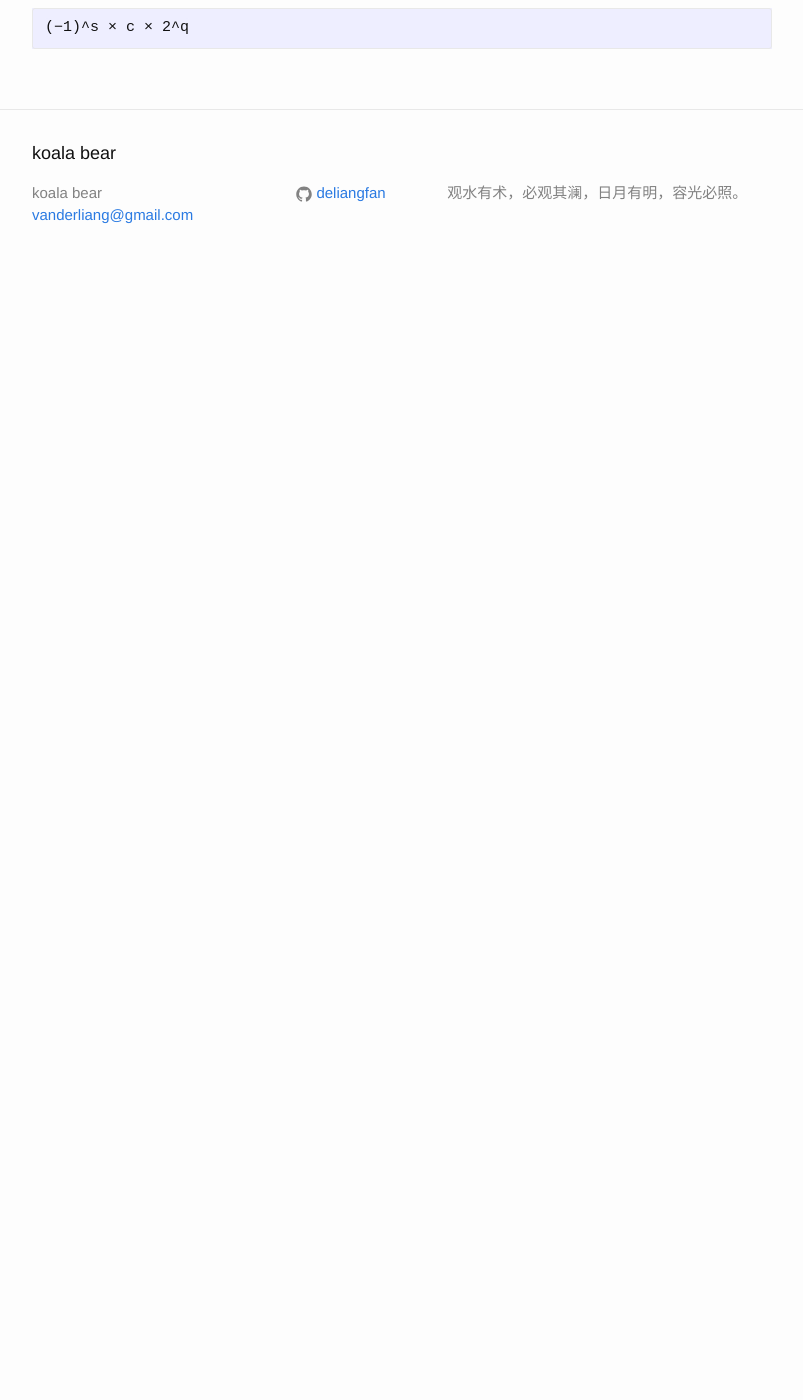
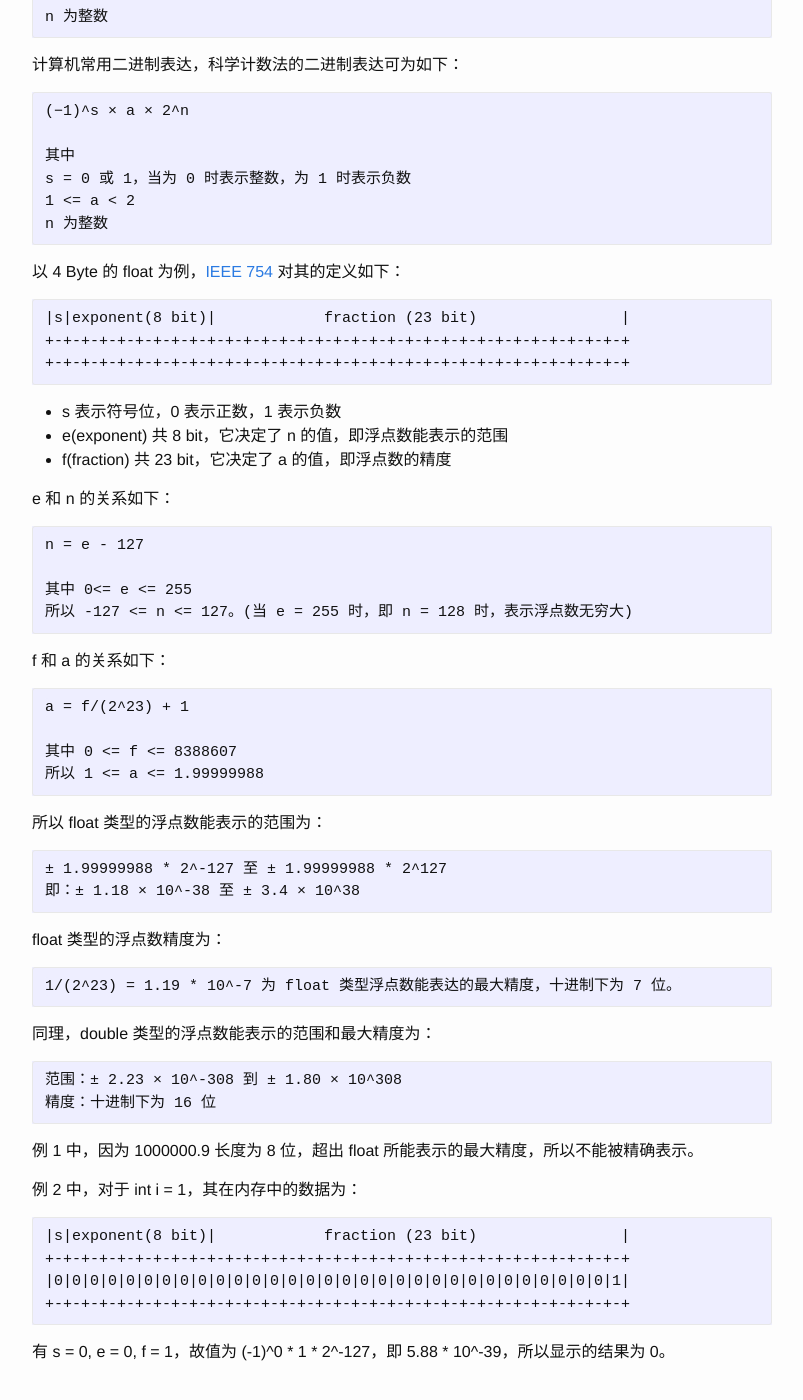
Before and after one commit to DeliangFan/deliangfan.github.io, a Jekyll site: the page built from _posts/2016-10-20-Floating_number.markdown, in a window 1280 px wide and 1400 px high, scrolled down 1374 px. Shown: the whole window, without its empty margins (238-1041 px from the left). Built offline with Jekyll 4.4.1, drawn with Linux system fonts in a browser that asks for light colours; comment, search, counter and statistics services are not loaded; before the commit the page ends 1661 px from its top, so only the background shows below that; some of the changed text lies outside the part shown.

Commit message:
update floating

```diff
--- a/_posts/2016-10-20-Floating_number.markdown
+++ b/_posts/2016-10-20-Floating_number.markdown
@@ -51,22 +51,94 @@ void main(){
 从例 1 可知，[浮点数](https://en.wikipedia.org/wiki/IEEE_floating_point)表示的精度有限；由例 2 可知，同样为 4 Byte，float 和 int 的组织结构不一样。那么浮点数是如何组织的呢？首先回忆[科学计数法](https://zh.wikipedia.org/wiki/%E7%A7%91%E5%AD%A6%E8%AE%B0%E6%95%B0%E6%B3%95)。在科学记数法中，一个有限的实数可用如下表示：
 
 ~~~
-a * 10 ^ n
+a * 10^n
 
 其中：
 1 <= |a| < 10
 n 为整数
 ~~~
 
-和科学计数法类似，以 4 Byte 的 float 为例，[IEEE 754](https://en.wikipedia.org/wiki/IEEE_754-1985) 的定义如下：
+以上式子亦可表达如下：
 
 ~~~
+(-1)^s * a * 10^n
 
-|s|    q(8 bit)   |                  c(23 bit)                  |
+其中：
+s = 0 或 1，当为 0 时表示整数，为 1 时表示负数
+1 <= a < 10
+n 为整数
+~~~
+
+计算机常用二进制表达，科学计数法的二进制表达可为如下：
+
+~~~
+(−1)^s × a × 2^n
+
+其中
+s = 0 或 1，当为 0 时表示整数，为 1 时表示负数
+1 <= a < 2
+n 为整数
+~~~
+
+以 4 Byte 的 float 为例，[IEEE 754](https://en.wikipedia.org/wiki/IEEE_754-1985) 对其的定义如下：
+
+~~~
+|s|exponent(8 bit)|            fraction (23 bit)                |
 +-+-+-+-+-+-+-+-+-+-+-+-+-+-+-+-+-+-+-+-+-+-+-+-+-+-+-+-+-+-+-+-+
 +-+-+-+-+-+-+-+-+-+-+-+-+-+-+-+-+-+-+-+-+-+-+-+-+-+-+-+-+-+-+-+-+
 ~~~
 
+- s 表示符号位，0 表示正数，1 表示负数
+- e(exponent) 共 8 bit，它决定了 n 的值，即浮点数能表示的范围
+- f(fraction) 共 23 bit，它决定了 a 的值，即浮点数的精度
+
+e 和 n 的关系如下：
+
 ~~~
-(−1)^s × c × 2^q
+n = e - 127
+
+其中 0<= e <= 255
+所以 -127 <= n <= 127。(当 e = 255 时，即 n = 128 时，表示浮点数无穷大)
 ~~~
+
+f 和 a 的关系如下：
+
+~~~
+a = f/(2^23) + 1
+
+其中 0 <= f <= 8388607
+所以 1 <= a <= 1.99999988
+~~~
+
+所以 float 类型的浮点数能表示的范围为：
+
+~~~
+± 1.99999988 * 2^-127 至 ± 1.99999988 * 2^127
+即：± 1.18 × 10^-38 至 ± 3.4 × 10^38
+~~~
+
+float 类型的浮点数精度为：
+
+~~~
+1/(2^23) = 1.19 * 10^-7 为 float 类型浮点数能表达的最大精度，十进制下为 7 位。
+~~~
+
+同理，double 类型的浮点数能表示的范围和最大精度为：
+
+~~~
+范围：± 2.23 × 10^-308 到 ± 1.80 × 10^308
+精度：十进制下为 16 位
+~~~
+
+例 1 中，因为 1000000.9 长度为 8 位，超出 float 所能表示的最大精度，所以不能被精确表示。
+
+例 2 中，对于 int i = 1，其在内存中的数据为：
+
+~~~
+|s|exponent(8 bit)|            fraction (23 bit)                |
++-+-+-+-+-+-+-+-+-+-+-+-+-+-+-+-+-+-+-+-+-+-+-+-+-+-+-+-+-+-+-+-+
+|0|0|0|0|0|0|0|0|0|0|0|0|0|0|0|0|0|0|0|0|0|0|0|0|0|0|0|0|0|0|0|1|
++-+-+-+-+-+-+-+-+-+-+-+-+-+-+-+-+-+-+-+-+-+-+-+-+-+-+-+-+-+-+-+-+
+~~~
+
+有 s = 0, e = 0, f = 1，故值为 (-1)^0 * 1 * 2^-127，即 5.88 * 10^-39，所以显示的结果为 0。
```
